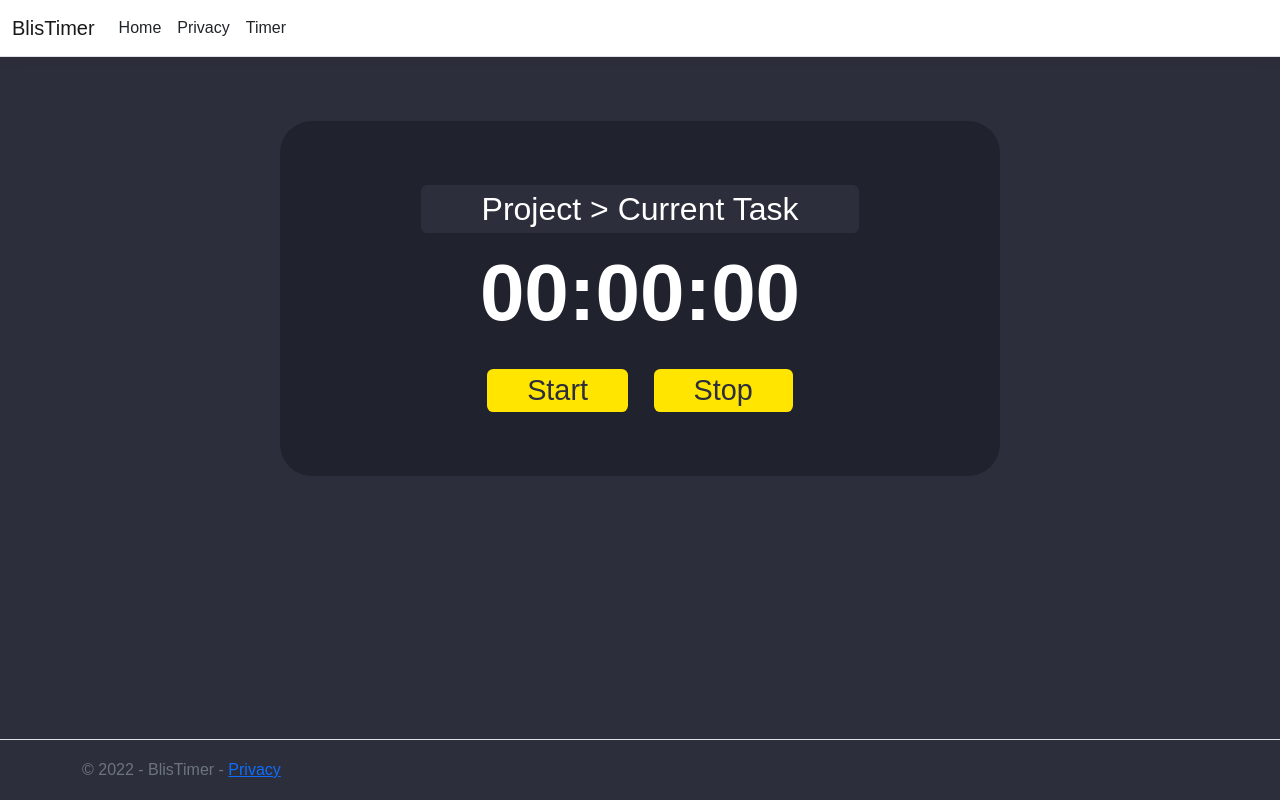
After one commit to LukasSebastiaan/BlisTimer, an ASP.NET Core app: template BlisTimer/Views/Timer/Index.cshtml in a window 1280 px wide. The commit adds this page. Run offline with ASP.NET Core 8, Linux system fonts and the light colour scheme; the template is opened without the code that fills it, so the values that code supplies are empty; style sheets or scripts are compiled from the project's sources.

Commit message:
working blis timer w/ custom css

```diff
--- a/BlisTimer/Views/Shared/_Layout.cshtml
+++ b/BlisTimer/Views/Shared/_Layout.cshtml
@@ -25,6 +25,9 @@
                         <li class="nav-item">
                             <a class="nav-link text-dark" asp-area="" asp-controller="Home" asp-action="Privacy">Privacy</a>
                         </li>
+                        <li class="nav-item">
+                            <a class="nav-link text-dark" asp-area="" asp-controller="Timer" asp-action="Index">Timer</a>
+                        </li>
                     </ul>
                 </div>
             </div>
--- /dev/null
+++ b/BlisTimer/Views/Timer/Index.cshtml
@@ -0,0 +1,170 @@
+@{
+    ViewData["Title"] = "Stopwatch Page";
+}
+
+@section scripts {
+    <script type="text/javascript">
+    // Globals
+    const time_el = document.querySelector('.watch .time');
+    const startButton = document.getElementById("start");
+    const stopButton = document.getElementById("stop");
+
+    let seconds = 0;
+    let interval = null;
+
+    // Event Listeners
+    startButton.addEventListener('click', start);
+    stopButton.addEventListener('click', stop);
+
+    // Timer updates
+    function timer() {
+      seconds++;
+
+      //Fomart the time
+      let hrs = Math.floor(seconds / 3600);
+      let mins = Math.floor((seconds - (hrs * 3600)) / 60);
+      let secs = seconds % 60;
+
+      if (secs < 10) secs = "0" + secs;
+      if (mins < 10) mins = "0" + mins;
+      if (hrs < 10) hrs = "0" + hrs;
+
+      time_el.innerText = `${hrs}:${mins}:${secs}`;
+    }
+
+    function start() {
+      if (interval) {
+        return;
+      }
+
+      interval = setInterval(timer, 1000);
+    }
+
+    function stop() {
+      if(seconds > 0){
+        clearInterval(interval);
+        interval = null;
+
+        if(confirm("Are you sure you want to stop the timer?\n" +
+        "You've been working on Project > Current task for " + time_el.innerText)){
+          seconds = 0;
+          time_el.innerText = "00:00:00";
+        } else {
+          start();
+        }
+      }
+    }
+    </script>
+}
+
+
+
+<!DOCTYPE html>
+<html lang="en">
+<head>
+  <meta charset="UTF-8">
+  <meta http-equiv="X-UA-Compatible" content="IE=edge">
+  <meta name="viewport" content="width=device-width, initial-scale=1.0">
+  <title>Timer</title>
+</head>
+
+<style>
+:root {
+  --darkblue: #2d2e3b;
+  --yellow: #ffe500;
+  --darkerblue: #20222E;
+  --white: #fff;
+}
+
+* {
+  font-family: 'Fira sans', sans-serif;
+  box-sizing: border-box;
+  margin: 0;
+}
+
+body {
+  background: var(--darkblue);
+  color: var(--white);
+}
+
+.watch {
+  text-align: center;
+  background-color: var(--darkerblue);
+  width: 100%;
+  max-width: 720px;
+  margin: 4rem auto;
+  padding: 4rem 8rem;
+  border-radius: 2rem;
+}
+
+.task {
+  background-color: var(--darkblue);
+  font-size: 2rem;
+  font-weight: 500;
+  margin-bottom: 1rem;
+  margin: 0 0.8rem;
+  border-radius: 0.4rem;
+}
+
+.time {
+  font-size: 5rem;
+  font-weight: 700;
+  margin-bottom: 1rem;
+}
+
+.controls {
+  display: flex;
+  align-items: center;
+  justify-content: center;
+}
+
+.controls button {
+  appearance: none;
+  background: none;
+  border: none;
+  outline: none;
+  user-select: none;
+  cursor: pointer;
+
+  color: var(--darkblue);
+  font-size: 1.8rem;
+  background-color: var(--yellow);
+  margin: 0 0.8rem;
+  padding: 0 2.5rem;
+  border-radius: 0.4rem;
+
+  transition: 0.4s;
+}
+
+button:hover {
+  opacity: 0.8;
+}
+
+button:active {
+  opacity: 0.3;
+}
+</style>
+
+
+
+
+<body>
+
+  <div class="watch">
+    <div class="task">
+      Project >
+      Current Task
+    </div>
+
+    <div class="time">
+      00:00:00
+    </div>
+
+    <div class="controls">
+      <button id="start">Start</button>
+      <button id="stop">Stop</button>
+    </div>
+
+  </div>
+</body>
+</html>
```
Also changed, not shown: BlisTimer/Controllers/TimerController.cs (added, +12 -0 lines).
